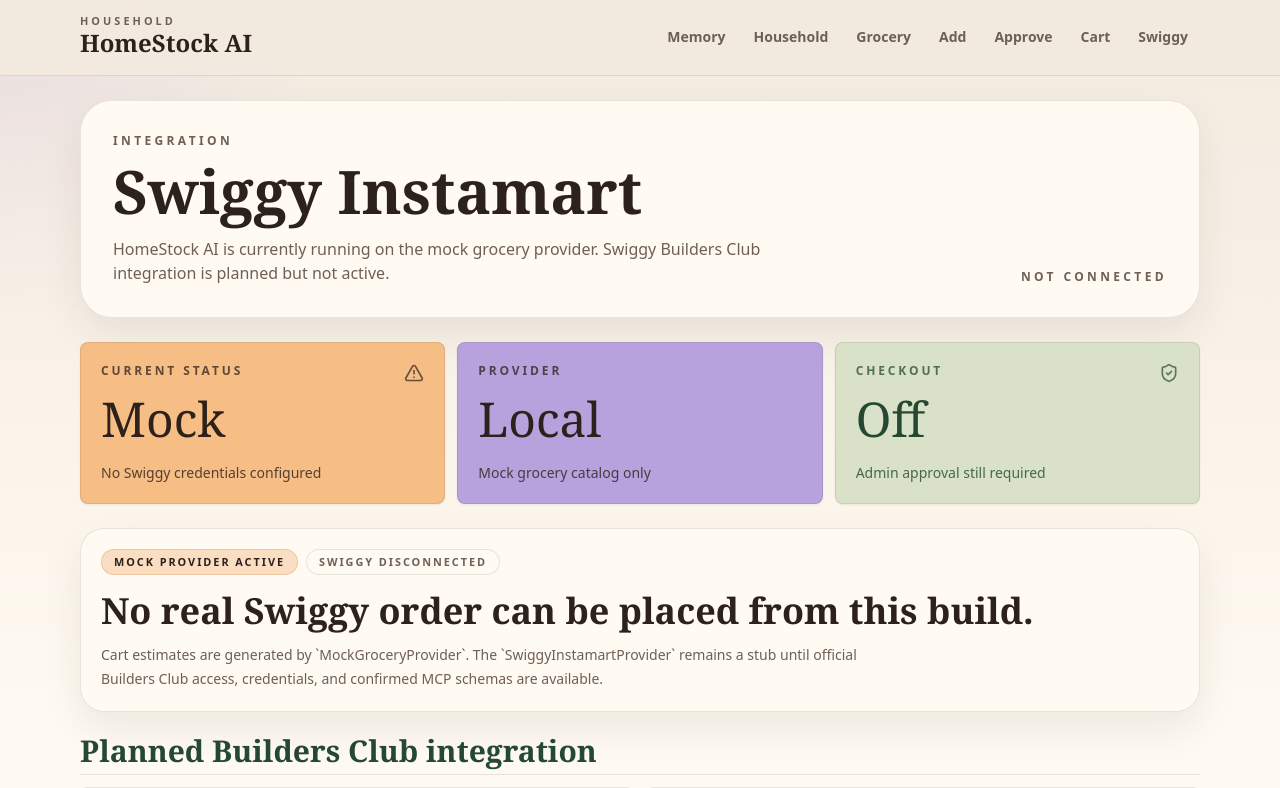
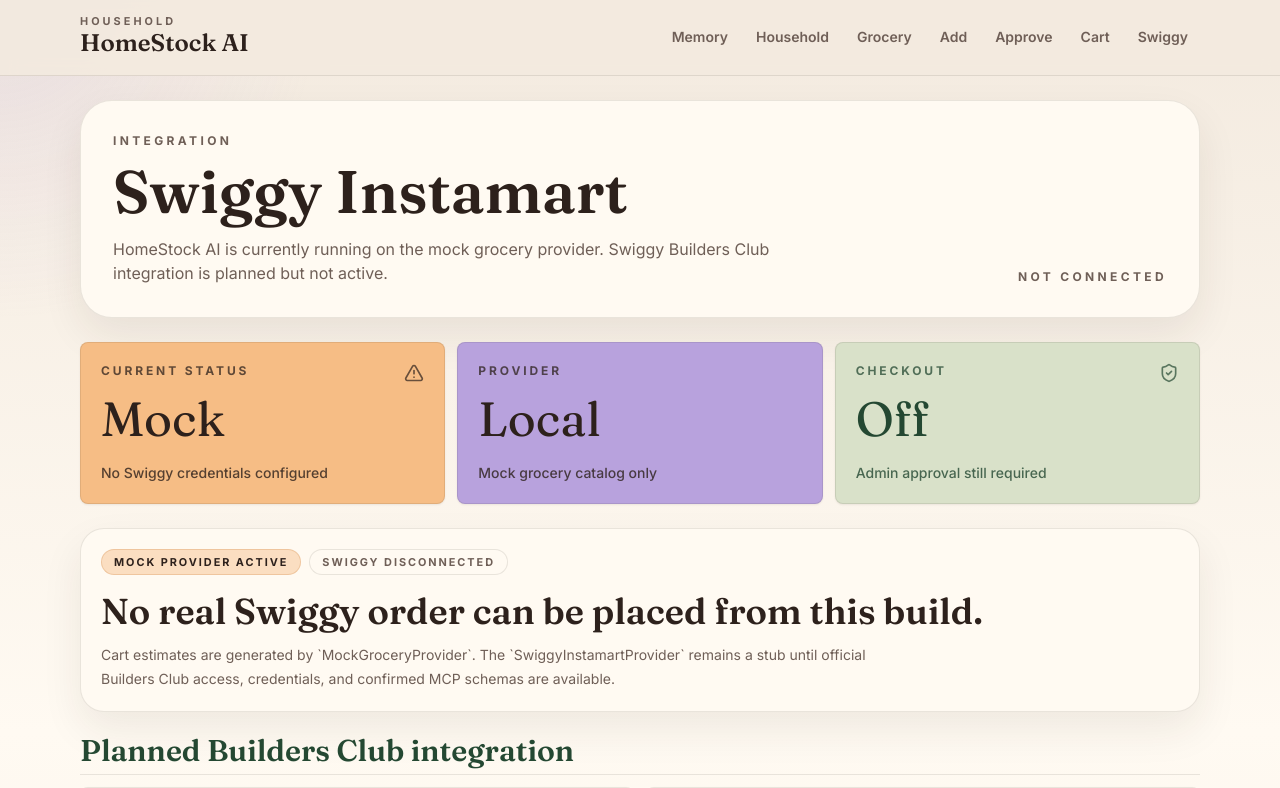
Before and after one commit to SiddharthSSR/homestock-ai, a Next.js app: page /integrations/swiggy in a window 1280 px wide. Shown: the top 788 px of the page. Built offline with nearby package versions, Linux system fonts and the light colour scheme.

Commit message:
feat: add editorial typography polish

```diff
--- a/app/add/page.tsx
+++ b/app/add/page.tsx
@@ -31,7 +31,7 @@
 
   return (
     <div className="grid gap-6">
-      <div className="flex flex-wrap items-end justify-between gap-3">
+      <div className="grid gap-3 lg:grid-cols-[1fr_auto] lg:items-end">
         <PageHeader
           eyebrow="Add request"
           title="Tell the household what is needed"
--- a/app/approve/page.tsx
+++ b/app/approve/page.tsx
@@ -26,7 +26,7 @@
 
   return (
     <div className="grid gap-6">
-      <div className="flex flex-wrap items-end justify-between gap-3">
+      <div className="grid gap-3 lg:grid-cols-[1fr_auto] lg:items-end">
         <PageHeader
           eyebrow="Admin approval"
           title="Approval Queue"
--- a/app/cart/page.tsx
+++ b/app/cart/page.tsx
@@ -27,7 +27,7 @@
 
   return (
     <div className="grid gap-6">
-      <div className="flex flex-wrap items-end justify-between gap-3">
+      <div className="grid gap-3 lg:grid-cols-[1fr_auto] lg:items-end">
         <PageHeader
           eyebrow="Cart draft"
           title="Mock Cart Review"
--- a/app/globals.css
+++ b/app/globals.css
@@ -15,6 +15,9 @@
     radial-gradient(circle at top left, rgba(184, 162, 221, 0.18), transparent 320px),
     linear-gradient(180deg, #f3eadf 0%, #fffaf2 46%, #f3eadf 100%);
   color: #2d211c;
+  font-family: var(--font-inter), Inter, ui-sans-serif, system-ui, -apple-system, BlinkMacSystemFont, "Segoe UI", sans-serif;
+  font-feature-settings: "cv02", "cv03", "cv04", "cv11";
+  text-rendering: optimizeLegibility;
 }
 
 button,
@@ -30,5 +33,8 @@
 }
 
 .font-editorial {
-  font-family: Georgia, "Times New Roman", serif;
+  font-family: var(--font-fraunces), Fraunces, Georgia, "Times New Roman", serif;
+  font-variation-settings:
+    "SOFT" 65,
+    "WONK" 0;
 }
--- a/app/grocery/page.tsx
+++ b/app/grocery/page.tsx
@@ -33,7 +33,7 @@
 
   return (
     <div className="grid gap-6">
-      <div className="flex flex-wrap items-end justify-between gap-3">
+      <div className="grid gap-3 lg:grid-cols-[1fr_auto] lg:items-end">
         <PageHeader
           eyebrow="Grocery memory"
           title="Household List"
--- a/app/layout.tsx
+++ b/app/layout.tsx
@@ -1,6 +1,19 @@
 import type { Metadata } from "next";
+import { Fraunces, Inter } from "next/font/google";
 import { AppShell } from "@/components/AppShell";
 import "./globals.css";
+
+const inter = Inter({
+  subsets: ["latin"],
+  variable: "--font-inter",
+  display: "swap"
+});
+
+const fraunces = Fraunces({
+  subsets: ["latin"],
+  variable: "--font-fraunces",
+  display: "swap"
+});
 
 export const metadata: Metadata = {
   title: "HomeStock AI",
@@ -9,7 +22,7 @@
 
 export default function RootLayout({ children }: { children: React.ReactNode }) {
   return (
-    <html lang="en">
+    <html lang="en" className={`${inter.variable} ${fraunces.variable}`}>
       <body>
         <AppShell>{children}</AppShell>
       </body>
--- a/components/HouseholdSwitcher.tsx
+++ b/components/HouseholdSwitcher.tsx
@@ -13,10 +13,10 @@
   }
 
   return (
-    <label className="grid gap-1 text-sm">
-      <span className="font-medium text-slate-700">Household</span>
+    <label className="grid w-full gap-1 text-sm lg:w-auto">
+      <span className="font-semibold text-bark">Household</span>
       <select
-        className="min-w-64 rounded-md border border-slate-300 bg-white px-3 py-2"
+        className="w-full rounded-xl border border-cocoa/15 bg-paper px-3 py-2 text-cocoa shadow-sm outline-none transition focus:border-forest focus:ring-2 focus:ring-sage/30 lg:min-w-64"
         value={currentHouseholdId}
         onChange={(event) => onChange(event.target.value)}
       >
--- a/components/PageHeader.tsx
+++ b/components/PageHeader.tsx
@@ -9,11 +9,11 @@
 
 export function PageHeader({ eyebrow = "Household", title, description, meta, className = "", children }: PageHeaderProps) {
   return (
-    <section className={`min-w-0 flex-1 overflow-hidden rounded-[2rem] border border-cocoa/10 bg-paper shadow-editorial ${className}`}>
+    <section className={`w-full min-w-0 flex-1 overflow-hidden rounded-[2rem] border border-cocoa/10 bg-paper shadow-editorial ${className}`}>
       <div className="grid gap-6 p-6 sm:p-8 md:grid-cols-[1fr_auto] md:items-end">
         <div>
           <p className="text-xs font-bold uppercase tracking-[0.28em] text-bark">{eyebrow}</p>
-          <h1 className="font-editorial mt-3 max-w-3xl text-4xl font-semibold leading-[0.98] text-cocoa sm:text-5xl md:text-6xl">{title}</h1>
+          <h1 className="font-editorial mt-3 max-w-3xl break-words text-4xl font-semibold leading-[0.98] text-cocoa sm:text-5xl md:text-6xl">{title}</h1>
           {description ? <p className="mt-4 max-w-2xl text-sm leading-6 text-bark sm:text-base">{description}</p> : null}
         </div>
         {meta ? <p className="text-right text-xs font-bold uppercase tracking-[0.28em] text-bark">{meta}</p> : null}
--- a/tailwind.config.ts
+++ b/tailwind.config.ts
@@ -24,6 +24,10 @@
       boxShadow: {
         panel: "0 1px 2px rgba(45, 33, 28, 0.08)",
         editorial: "0 18px 40px rgba(45, 33, 28, 0.08)"
+      },
+      fontFamily: {
+        sans: ["var(--font-inter)", "Inter", "ui-sans-serif", "system-ui", "sans-serif"],
+        editorial: ["var(--font-fraunces)", "Fraunces", "Georgia", "serif"]
       }
     }
   },
```
